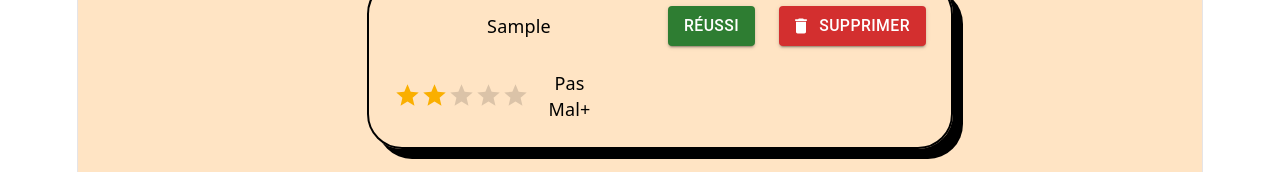
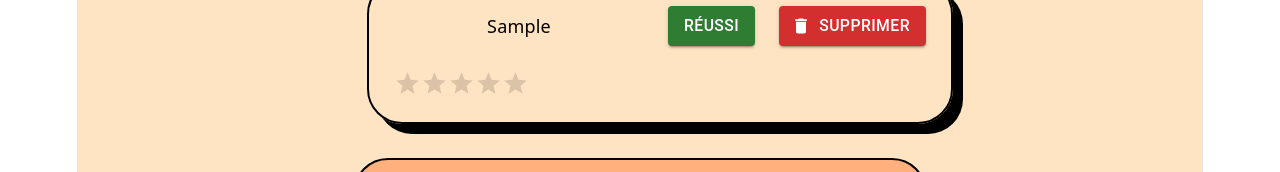
Before and after one commit to MatiX-Code/TodoList, a React (Vite) app: page / in a window 1280 px wide. Both pictures are taken after typing "Sample" into the empty fields and a click on the button "AJOUTER". Shown: the part 438-610 px from the top of the page. Built offline with nearby package versions, Linux system fonts and the light colour scheme.

Commit message:
ajout du comportement pour mettre à jour la note sans modifier l'ensemble du tableau

```diff
--- a/src/App.jsx
+++ b/src/App.jsx
@@ -62,7 +62,7 @@ export default function TodoList() {
     }
 
     // Ajoute la nouvelle tâche à la liste existante sans muter le tableau directement
-    setTask([...task, { cleanedTask, isDone: false }]);
+    setTask([...task, { cleanedTask, isDone: false, rating: 0 }]);
     setNewTask(""); // Réinitialise le champ de saisie
   };
 
@@ -79,6 +79,17 @@ export default function TodoList() {
     const taskCopyUpdated = taskCopy.map((item, idx) => {
       if (idx === indexToggle) {
         return { ...item, isDone: !item.isDone };
+      }
+      return item;
+    });
+    setTask(taskCopyUpdated);
+  };
+
+  // Met à jour la note (rating) d'une tâche ciblée sans muter le tableau d'origine
+    const handleRatingChange = (indexRating, newValue) => {
+    const taskCopyUpdated = task.map((item, idx) => {
+      if (idx === indexRating) {
+        return { ...item, rating: newValue ?? 0 };
       }
       return item;
     });
@@ -139,23 +150,21 @@ export default function TodoList() {
               </Button>
 
               {/* Système de notation par étoiles */}
-              <Box sx={{ width: 200, display: "flex", alignItems: "center" }}>
+               <Box sx={{ width: 220, display: "flex", alignItems: "center" }}>
                 <Rating
-                  name="hover-feedback"
-                  value={value}
+                  name={`rating-${index}`}
+                  value={tasks.rating}
                   precision={0.5}
                   getLabelText={getLabelText}
                   onChange={(event, newValue) => {
-                    setValue(newValue);
+                    handleRatingChange(index, newValue);
                   }}
-                  onChangeActive={(event, newHover) => {
-                    setHover(newHover);
-                  }}
-                  emptyIcon={<StarIcon style={{ opacity: 0.55 }} fontSize="inherit" />}
+                  emptyIcon={
+                    <StarIcon style={{ opacity: 0.55 }} fontSize="inherit" />
+                  }
                 />
-                {/* Affiche le label correspondant au survol ou à la valeur choisie */}
-                {value !== null && (
-                  <Box sx={{ ml: 2 }}>{labels[hover !== -1 ? hover : value]}</Box>
+                {tasks.rating !== null && (
+                  <Box sx={{ ml: 2 }}>{labels[tasks.rating]}</Box>
                 )}
               </Box>
             </li>
```
